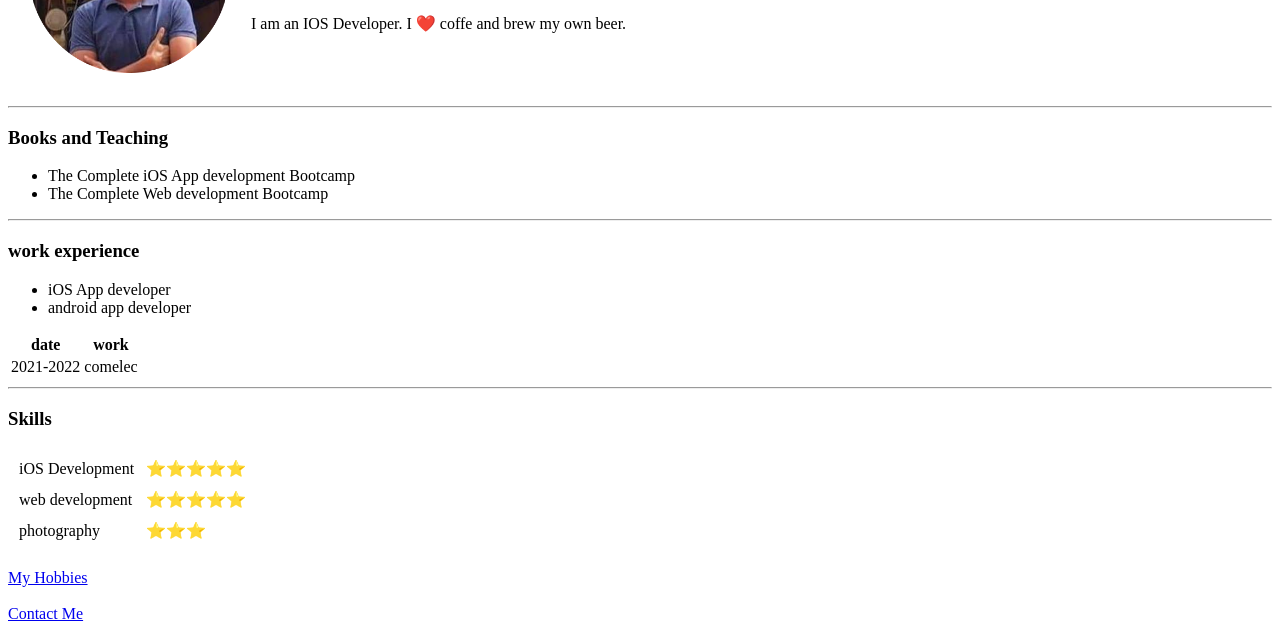
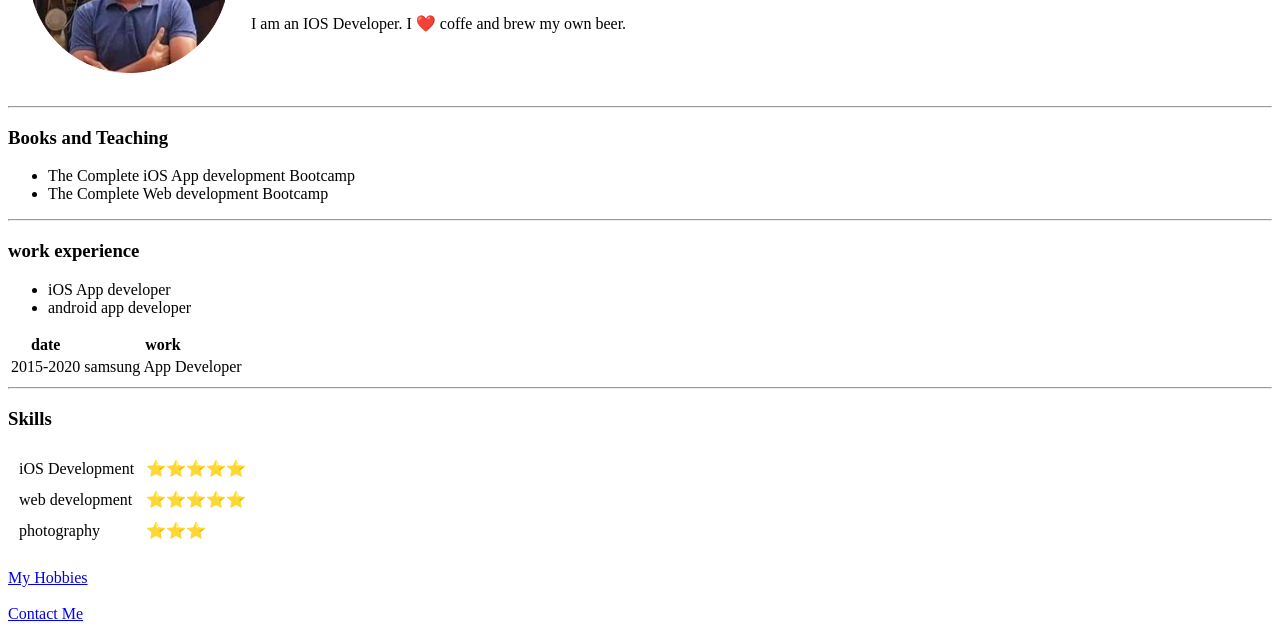
Before and after one commit to sspaniardd/cv, a plain HTML site: page index.html in a window 1280 px wide. Shown: the part 156-800 px from the top of the page. Drawn offline with Linux system fonts and the light colour scheme.

Commit message:
Update index.html

```diff
--- a/index.html
+++ b/index.html
@@ -42,8 +42,8 @@
       <th>work</th>
     </tr>
     <tr>
-      <td>2021-2022</td>
-      <td>comelec</td>
+      <td>2015-2020</td>
+      <td>samsung App Developer</td>
     </tr>
   </table>
   <hr>
```
